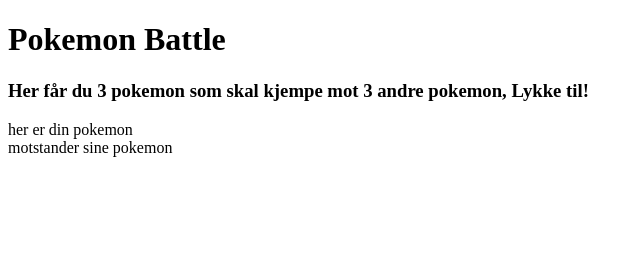
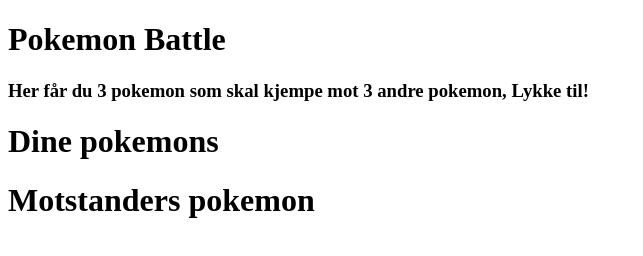
Before and after one commit to SHH1016/Eksamen042024, a plain HTML site: page battleGame.html in a window 1280 px wide. Shown: the whole page, without its empty margins (0-643 px from the left). Drawn offline with Linux system fonts and the light colour scheme; no server answers.

Commit message:
lagt til containere for pokemons arrays

```diff
--- a/battleGame.html
+++ b/battleGame.html
@@ -10,8 +10,12 @@
     <h1>Pokemon Battle</h1>
     <h3>Her får du 3 pokemon som skal kjempe mot 3 andre pokemon, Lykke til!</h3>
     <div id="sectionContainer">
-        <div id="your-pokemons">her er din pokemon</div>
-        <div id="opponents-pokemons">motstander sine pokemon</div>
+        <div><h1>Dine pokemons</h1>
+            <div id="your-pokemons"></div>
+        </div>
+        <div><h1>Motstanders pokemon</h1>
+            <div id="opponents-pokemons"></div>
+        </div>
     </div>
 
     <script src="script.js"></script>
```
